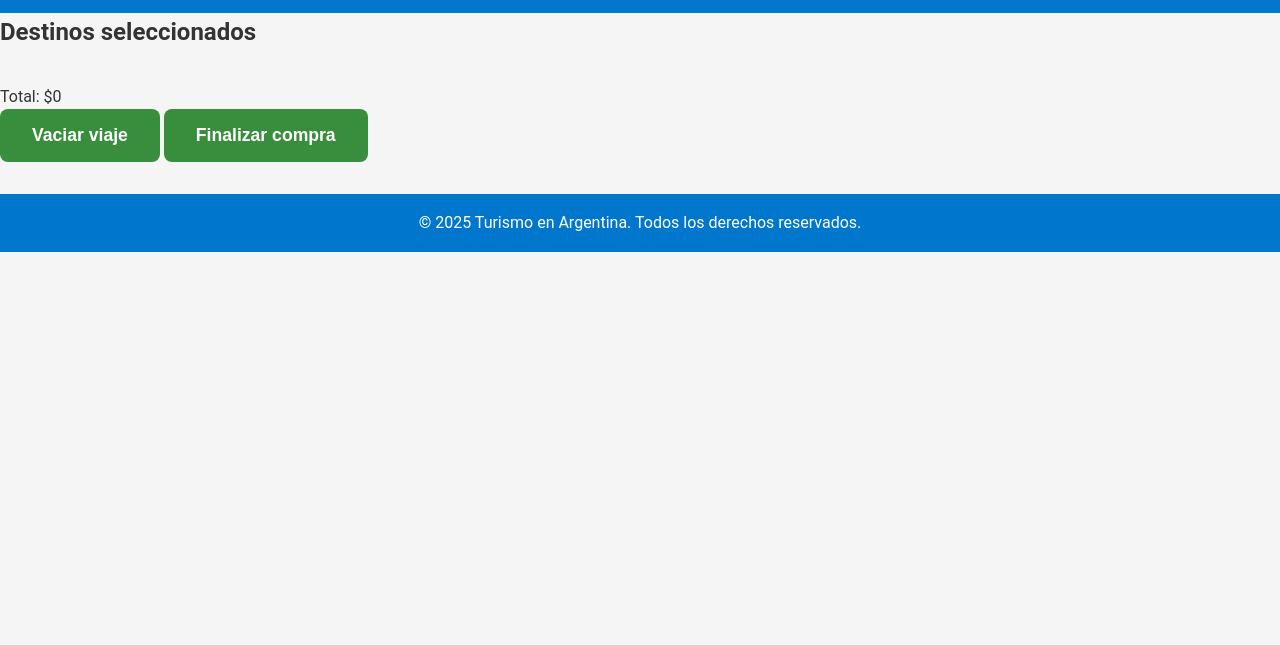
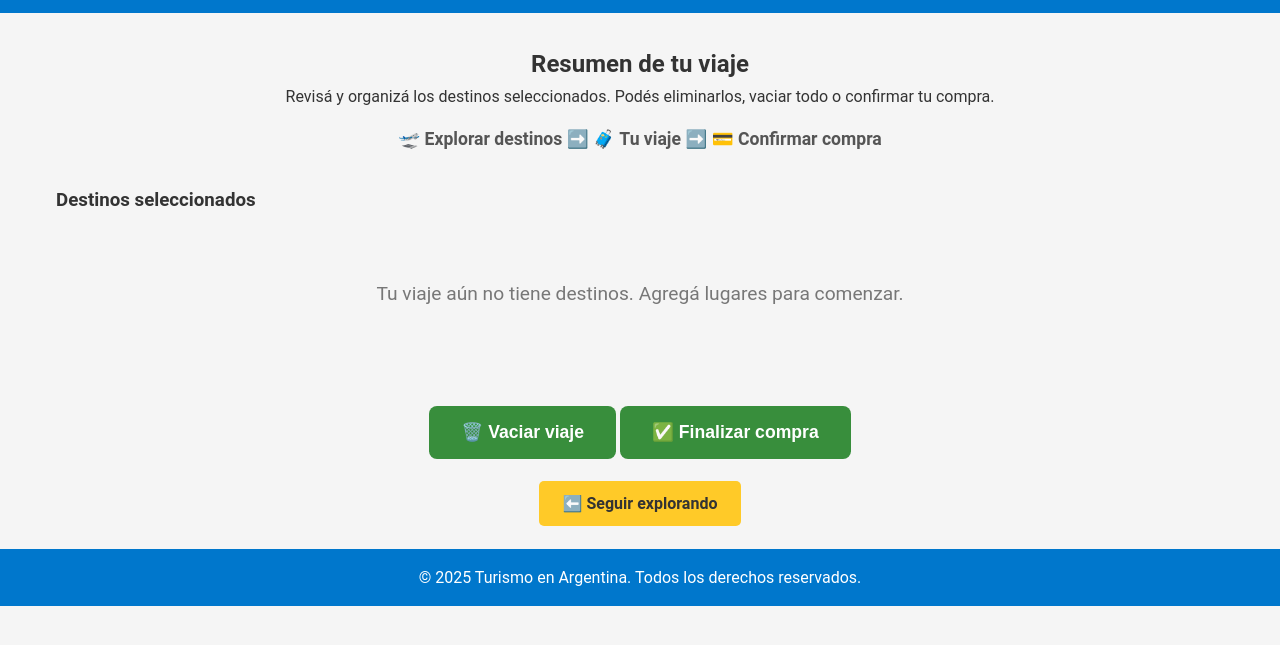
Before and after one commit to Juanjerezz/talentoTech-proyecto-final, a plain HTML site: page carrito.html in a window 1280 px wide. Shown: the part 57-702 px from the top of the page. Drawn offline with Linux system fonts and the light colour scheme.

Commit message:
add elementos en mi viaje

```diff
--- a/carrito.html
+++ b/carrito.html
@@ -22,14 +22,38 @@
     </nav>
   </header>
 
-  <main>
-    <h2>Destinos seleccionados</h2>
+  <main class="contenedor">
+
+    <!-- 📝 Introducción al carrito -->
+    <section class="resumen-viaje">
+      <h2>Resumen de tu viaje</h2>
+      <p>Revisá y organizá los destinos seleccionados. Podés eliminarlos, vaciar todo o confirmar tu compra.</p>
+    </section>
+
+    <!-- 🔄 Progreso visual del viaje -->
+    <section class="progreso-viaje">
+      <p>🛫 <strong>Explorar destinos</strong> ➡️ 🧳 <strong>Tu viaje</strong> ➡️ 💳 <strong>Confirmar compra</strong></p>
+    </section>
+
+    <!-- 🧳 Carrito dinámico -->
+    <h3 style="margin-top: 2rem;">Destinos seleccionados</h3>
     <div id="carrito-contenedor" class="contenedor-productos">
-      <!-- Los destinos agregados al carrito se cargarán aquí -->
+      <!-- Los destinos agregados se cargan dinámicamente -->
     </div>
-    <p id="total">Total: $0</p>
-    <button onclick="vaciarCarrito()" class="btn-destacado">Vaciar viaje</button>
-    <button onclick="finalizarCompra()" class="btn-destacado">Finalizar compra</button>
+
+    <!-- 💰 Total -->
+    <p id="total" class="total-carrito">Total: $0</p>
+
+    <!-- 🔘 Acciones -->
+    <div style="text-align: center; margin-top: 2rem;">
+      <button onclick="vaciarCarrito()" class="btn-destacado">🗑️ Vaciar viaje</button>
+      <button onclick="finalizarCompra()" class="btn-destacado">✅ Finalizar compra</button>
+    </div>
+
+    <!-- 🔙 Volver -->
+    <div style="text-align: center; margin-top: 2rem;">
+      <a href="destinos.html" class="btn">⬅️ Seguir explorando</a>
+    </div>
   </main>
 
   <footer>
--- a/js/carrito.js
+++ b/js/carrito.js
@@ -4,13 +4,11 @@ let carrito = JSON.parse(localStorage.getItem("carrito")) || [];
 fetch("data/productos.json")
   .then(response => response.json())
   .then(destinos => {
-    // Si estamos en la página de carrito.html
     if (document.getElementById("carrito-contenedor")) {
       mostrarCarrito(destinos);
     }
   });
 
-// Agrega un destino al carrito por su ID
 function agregarAlCarrito(id) {
   fetch("data/productos.json")
     .then(response => response.json())
@@ -22,10 +20,15 @@ function agregarAlCarrito(id) {
     });
 }
 
-// Muestra el carrito con los destinos agregados
 function mostrarCarrito(destinosData) {
   const contenedor = document.getElementById("carrito-contenedor");
   contenedor.innerHTML = "";
+
+  if (carrito.length === 0) {
+    contenedor.innerHTML = `<p class="mensaje-vacio">Tu viaje aún no tiene destinos. <a href="destinos.html">Agregá lugares para comenzar</a>.</p>`;
+    document.getElementById("total").style.display = "none";
+    return;
+  }
 
   let total = 0;
 
@@ -48,31 +51,28 @@ function mostrarCarrito(destinosData) {
     contenedor.appendChild(div);
   });
 
-  document.getElementById("total").innerText = `Total: $${total}`;
+  document.getElementById("total").innerText = `Total (${carrito.length} destino${carrito.length !== 1 ? 's' : ''}): $${total}`;
 }
 
-// Elimina un destino del carrito por índice
 function eliminarDelCarrito(index) {
   carrito.splice(index, 1);
   localStorage.setItem("carrito", JSON.stringify(carrito));
-  location.reload(); // Refresca para actualizar la vista
-}
-
-// Vaciar todo el carrito
-function vaciarCarrito() {
-  carrito = [];
-  localStorage.removeItem("carrito");
   location.reload();
 }
 
+function vaciarCarrito() {
+  if (confirm("¿Estás seguro de que querés vaciar el viaje?")) {
+    carrito = [];
+    localStorage.removeItem("carrito");
+    location.reload();
+  }
+}
+
 function finalizarCompra() {
-  const confirmar = confirm("¿Estás seguro de que querés finalizar tu compra?");
-
+  const confirmar = confirm("¿Estás seguro de querer confirmar tu compra?");
   if (confirmar) {
     localStorage.removeItem('carrito');
-    alert("¡Gracias por tu compra!");
+    alert("¡Gracias por tu compra! Te llegará un correo con el itinerario.");
     window.location.href = "index.html";
-  } else {
-    alert("Tu compra no se ha realizado.");
   }
 }
--- a/styles/styles.css
+++ b/styles/styles.css
@@ -313,3 +313,30 @@ button:hover {
   font-size: 1.2rem;
   margin-bottom: 0.3rem;
 }
+
+.resumen-viaje {
+  text-align: center;
+  margin-top: 2rem;
+}
+
+.progreso-viaje {
+  text-align: center;
+  margin: 1rem 0 2rem;
+  font-size: 1.1rem;
+  color: #555;
+}
+
+.mensaje-vacio {
+  text-align: center;
+  color: #777;
+  font-size: 1.2rem;
+  margin: 3rem auto;
+}
+
+.total-carrito {
+  text-align: right;
+  font-weight: bold;
+  font-size: 1.2rem;
+  margin-top: 1rem;
+  padding-right: 1rem;
+}
```
